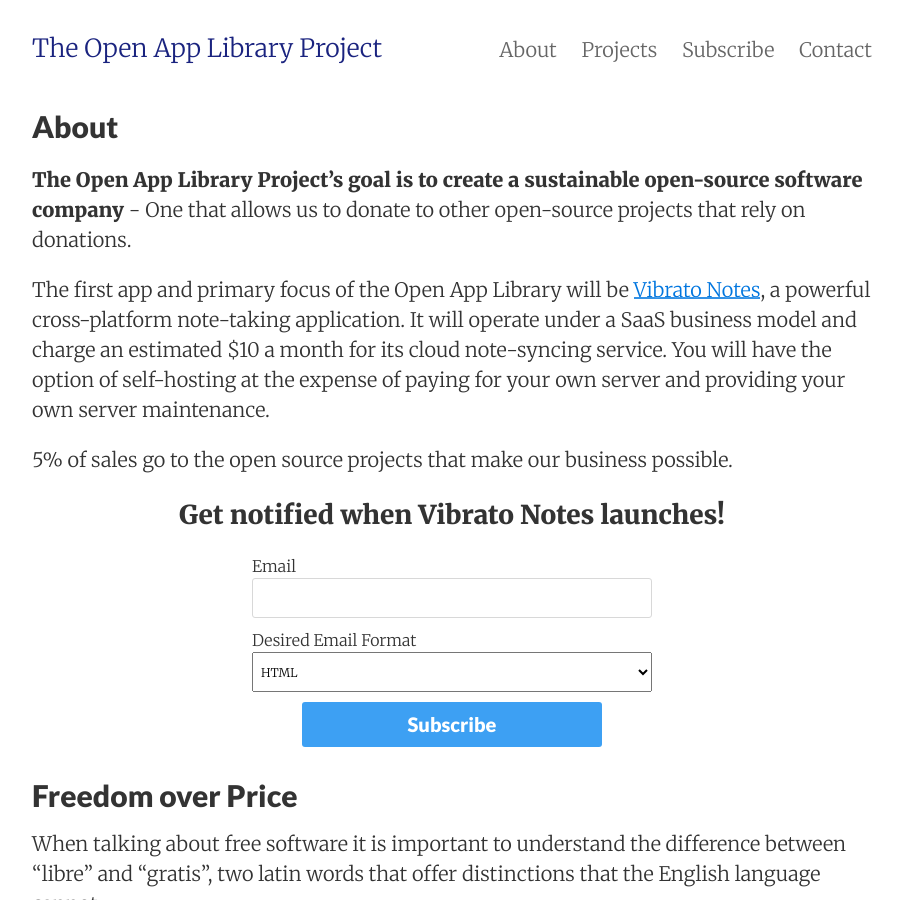
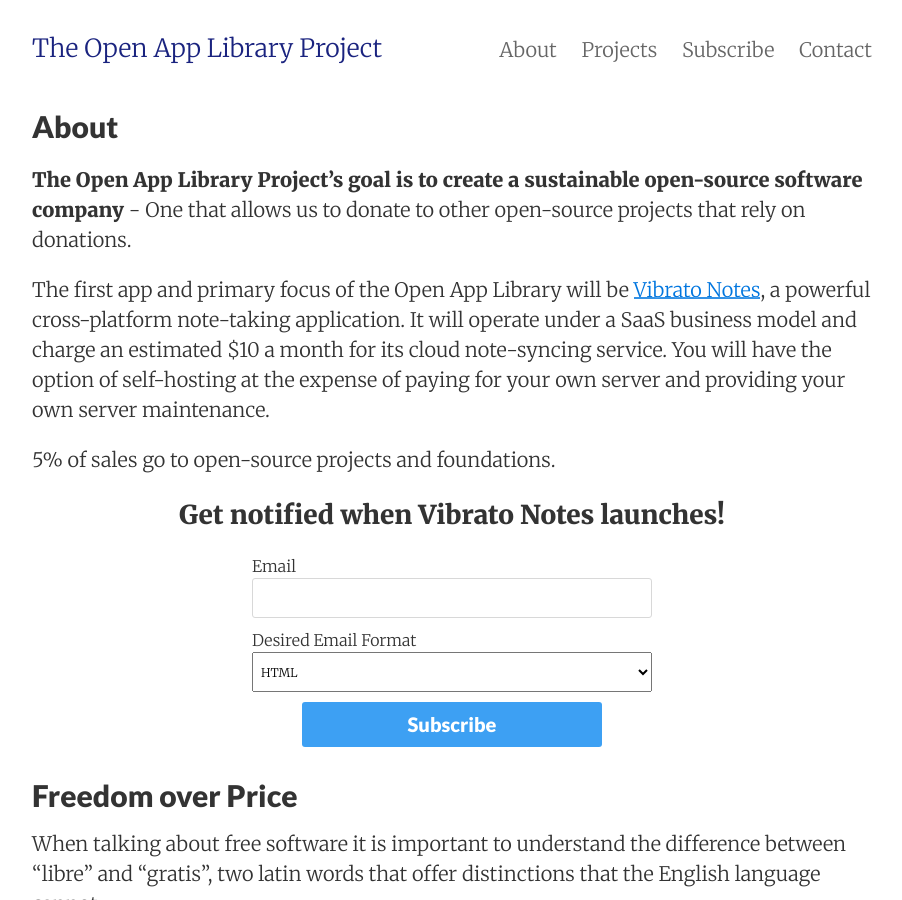
Before and after one commit to Open-App-Library/OpenAppLibrary.org, a Jekyll site: the page built from about.md, in a window 1280 px wide and 900 px high. Shown: the whole window, without its empty margins (188-1090 px from the left). Built offline with Jekyll 4.4.1, drawn with Linux system fonts in a browser that asks for light colours; nearby versions of some CDN libraries; comment, search, counter and statistics services are not loaded.

Commit message:
donation

```diff
--- a/about.md
+++ b/about.md
@@ -8,7 +8,7 @@
 
 The first app and primary focus of the Open App Library will be [Vibrato Notes](https://vibrato.app), a powerful cross-platform note-taking application. It will operate under a SaaS business model and charge an estimated $10 a month for its cloud note-syncing service. You will have the option of self-hosting at the expense of paying for your own server and providing your own server maintenance.
 
-5% of sales go to the open source projects that make our business possible.
+5% of sales go to open-source projects and foundations.
 
 <span id="about-page-optin-heading">Get notified when Vibrato Notes launches!</span>
 {% include email-signup.html %}
```
